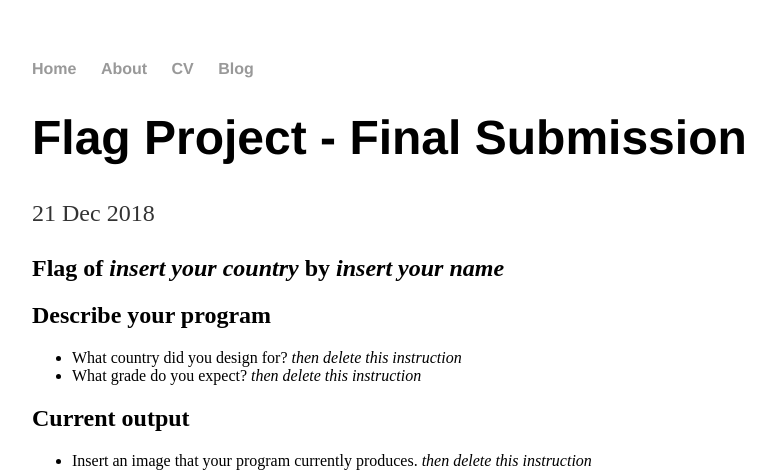
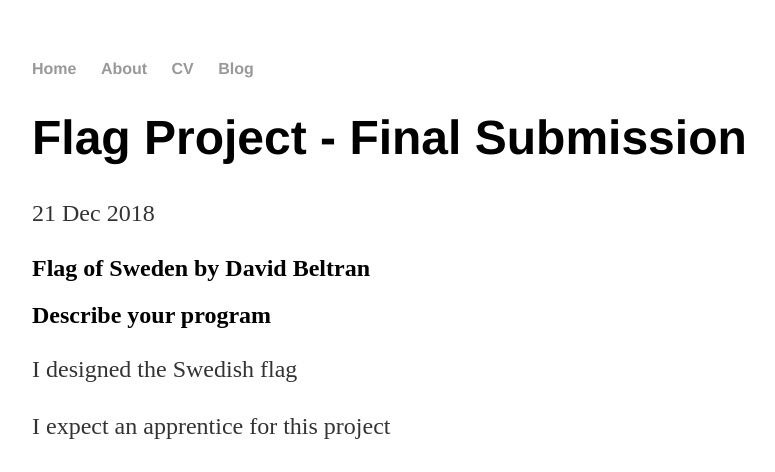
Before and after one commit to davidb1269/davidb1269.github.io, a Jekyll site: the page built from _posts/2018-12-21-Flag-Project.md, in a window 1280 px wide. Shown: the top 472 px of the page, without its empty margins (160-935 px from the left). Built offline with Jekyll 4.4.1, drawn with Linux system fonts in a browser that asks for light colours; a file with an impossible date is left out; some of the changed text lies outside the part shown.

Commit message:
Update 2018-12-21-Flag-Project.md

```diff
--- a/_posts/2018-12-21-Flag-Project.md
+++ b/_posts/2018-12-21-Flag-Project.md
@@ -4,14 +4,14 @@ title: "Flag Project - Final Submission"
 date: 2018-12-21
 ---
 
-## Flag of _insert your country_ by _insert your name_
+## Flag of Sweden by David Beltran
 
 ## Describe your program
 
--   What country did you design for? _then delete this instruction_
--   What grade do you expect? _then delete this instruction_
+I designed the Swedish flag
 
-<!--- Delete this comment and add your writing -->
+I expect an apprentice for this project
+
 
 ## Current output
 
@@ -25,7 +25,7 @@ date: 2018-12-21
 
 -   What questions, strategies, help from peers or teacher, or thinking got you to this point? _then delete this instruction_
 
-<!--- Delete this comment and add your writing -->
+I received some help from peers and was able to design the flag
 
 
 ## Explain your code.
```
